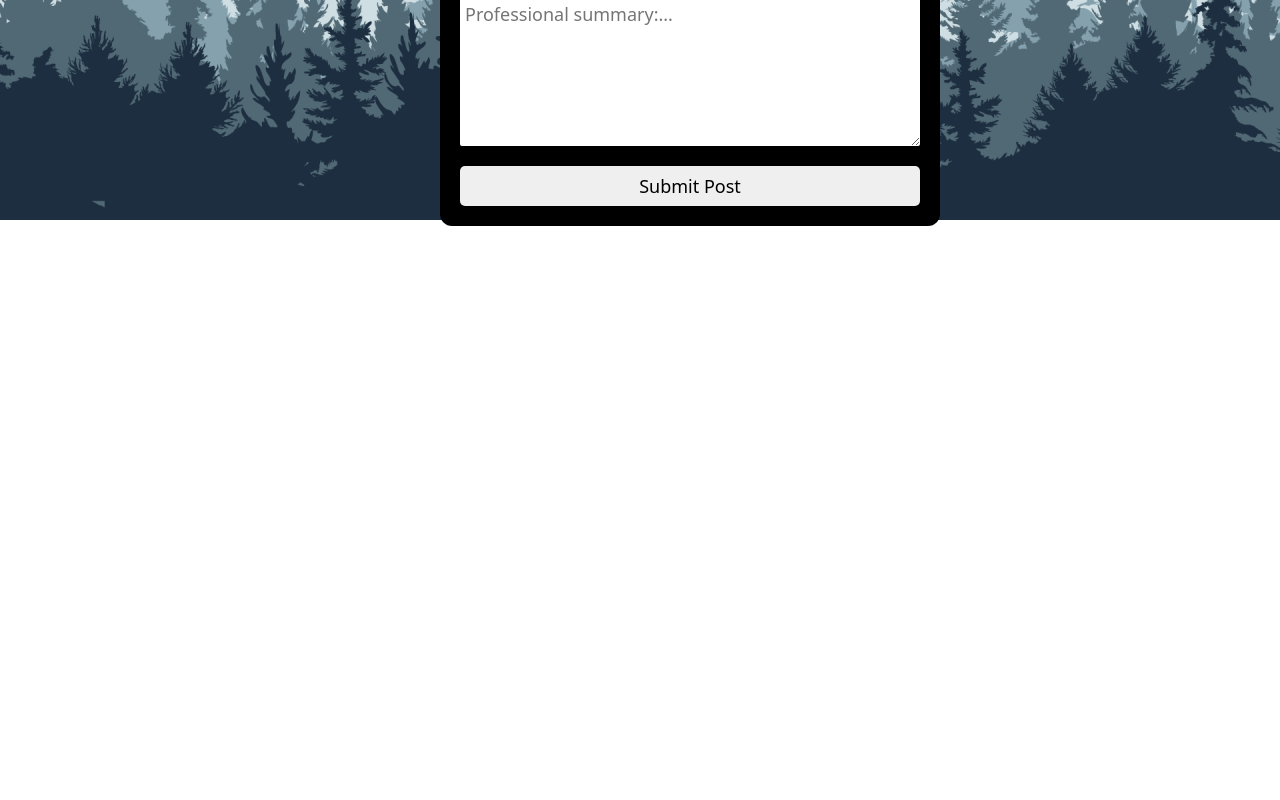
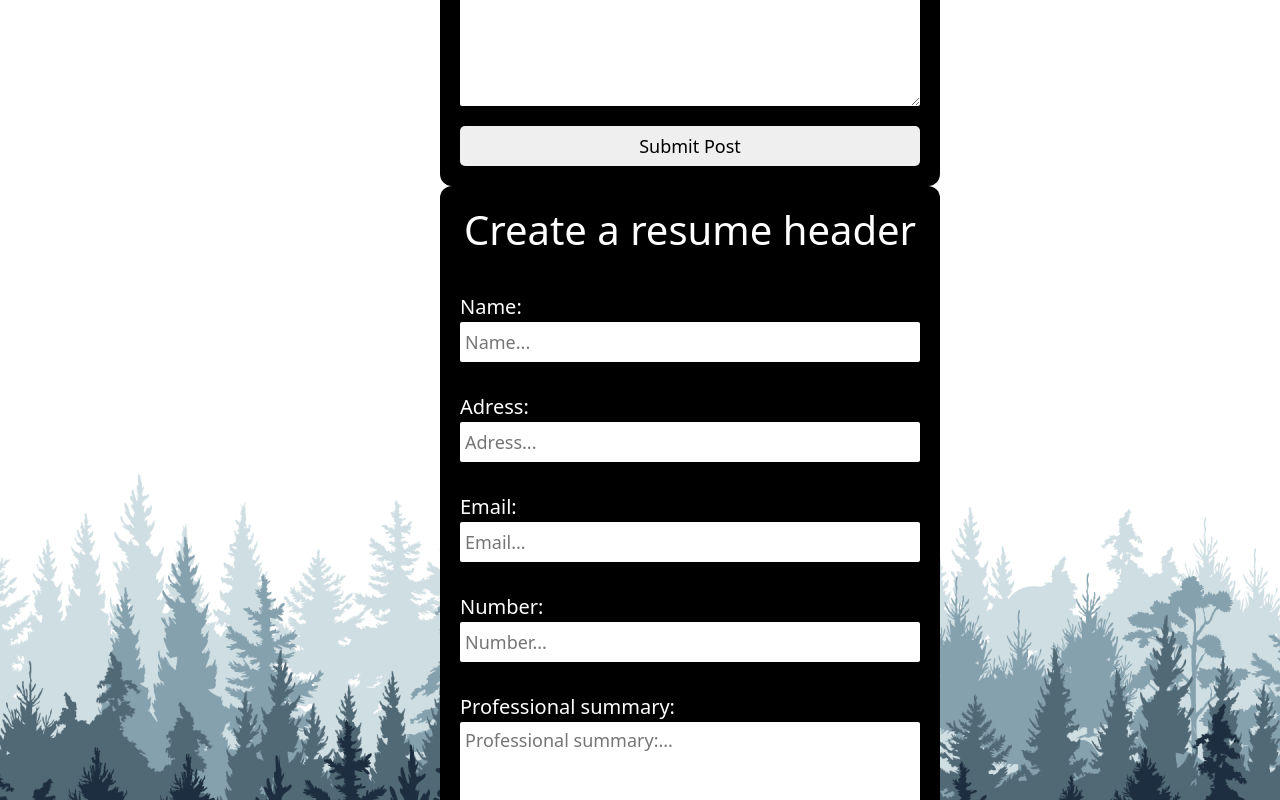
Before and after one commit to sdjkafkasdfhksjadf/resume-and-me, a React (Create React App) app: page /resumebuilder in a window 1280 px wide. Shown: the part 580-1380 px from the top of the page. Before the commit the page ends 806 px from the top, so only its background shows below. Built offline with nearby package versions, Linux system fonts and the light colour scheme; no server answers; sample sign-in values are in the browser's storage.

Commit message:
fixing styling for forms

```diff
--- a/src/components/Homepage.css
+++ b/src/components/Homepage.css
@@ -1,28 +1,25 @@
-.div1 {
-    width: 700px;
-    position : relative;
-    display: block;
-    margin : auto;
 
+.test{
+    text-align: center;
 }
 .one{
-    margin-top: 20px;
-    margin-right: 10px;
+    border: solid;
+    padding: 30px;
     text-align: center;
     background-color:dodgerblue;
     color: white;
-    height: 100px;
-    width: 200px;
+    margin: auto;
+    display: inline-table;
+    width: 165px;
 
 }
 .two{
-    margin-left: 10px;
-    background-color: tomato;
+    border: solid;
+    padding: 30px;
+    text-align: center;
+    background-color:dodgerblue;
     color: white;
-    height: 100px;
-    width: 200px;
+    margin: auto;
+    display: inline-table;
+    width: 165px;
 }
-
-h1{
-   text-align: center;
-}
--- a/src/components/Homepage.js
+++ b/src/components/Homepage.js
@@ -13,13 +13,10 @@ const linkStyle = {
 export default function Homepage() {
 
   return (
-    <div>
+    <div className='test'>
       <h1>Welcome to Resume and Me </h1>
-      <div class = "div1" >
-
-        <button class = "one"><Link to="/ResumeBuilder" style={linkStyle}>Build Resume</Link></button>
-        <button class = "two"><Link to="/GetData" style={linkStyle}>GetData</Link></button>
-      </div>
+      <Link class = "one" to="/ResumeBuilder" style={linkStyle}>Build Resume</Link>
+      <Link class = "two" to="/GetData" style={linkStyle}>GetData</Link>
     </div>
   )
 }
--- a/src/components/ResumeBuilder.js
+++ b/src/components/ResumeBuilder.js
@@ -78,11 +78,60 @@ function CreatePost() {
           />
         </div>
 
+        <div className="question">
+          <label> Professional summary:</label>
+          <textarea
+            placeholder="Professional summary:..."
+            onChange={(event) => {
+              setProSumm(event.target.value);
+            }}
+          />
+        </div>
+        <button onClick={createPost}> Submit Post</button>
 
+      </div>
+      <div className="resumeBuildContainer">
+        <h1>Create a resume header</h1>
 
+        <div className="question">
+          <label> Name:</label>
+          <input
+             placeholder="Name..."
+             onChange={(event) => {
+               setName(event.target.value);
+             }}
+          />
+        </div>
 
+        <div className="question">
+          <label> Adress:</label>
+          <input
+             placeholder="Adress..."
+             onChange={(event) => {
+               setAdress(event.target.value);
+             }}
+          />
+        </div>
 
+        <div className="question">
+          <label> Email:</label>
+          <input
+             placeholder="Email..."
+             onChange={(event) => {
+               setEmail(event.target.value);
+             }}
+          />
+        </div>
 
+        <div className="question">
+          <label> Number:</label>
+          <input
+             placeholder="Number..."
+             onChange={(event) => {
+               setNumber(event.target.value);
+             }}
+          />
+        </div>
 
         <div className="question">
           <label> Professional summary:</label>
@@ -91,14 +140,23 @@ function CreatePost() {
             onChange={(event) => {
               setProSumm(event.target.value);
             }}
-
-
           />
         </div>
         <button onClick={createPost}> Submit Post</button>
 
       </div>
+
+
+
+
+
+
+
     </div>
+
+
+
+
   );
 }
 
--- a/src/components/ResumeDisplay.js
+++ b/src/components/ResumeDisplay.js
@@ -37,7 +37,7 @@ function ResumeDisplay({ isAuth }) {
 
   return (
 
-    <div className="homePage">
+    <div className="DisplayResumePage">
       {resumeLists.map((ResumeHeaderInfo) => {
         if(ResumeHeaderInfo.author.id === auth.currentUser.uid){
           return (
--- a/src/components/app.css
+++ b/src/components/app.css
@@ -1,7 +1,7 @@
 .resumeBuildPage {
     width: 100%;
     height: calc(100vh - 80px);
-    display: grid;
+    display: inline-table;
     place-items: center;
   }
 
@@ -54,7 +54,7 @@
   }
 
 
-  .homePage {
+  .DisplayResumePage {
     width: 100%;
     min-height: calc(100vh - 80px);
     height: auto;
@@ -66,7 +66,7 @@
 
   }
 
-  .homePage .resume {
+  .DisplayResumePage .resume {
     width: 600px;
     height: auto;
     max-height: 600px;
@@ -121,3 +121,8 @@
     overflow-y: auto;
 
   }
+
+  .test{
+    align-items: center;
+    justify-content: center;
+  }
```
Also changed, not shown: src/components/Contact.css (added).
